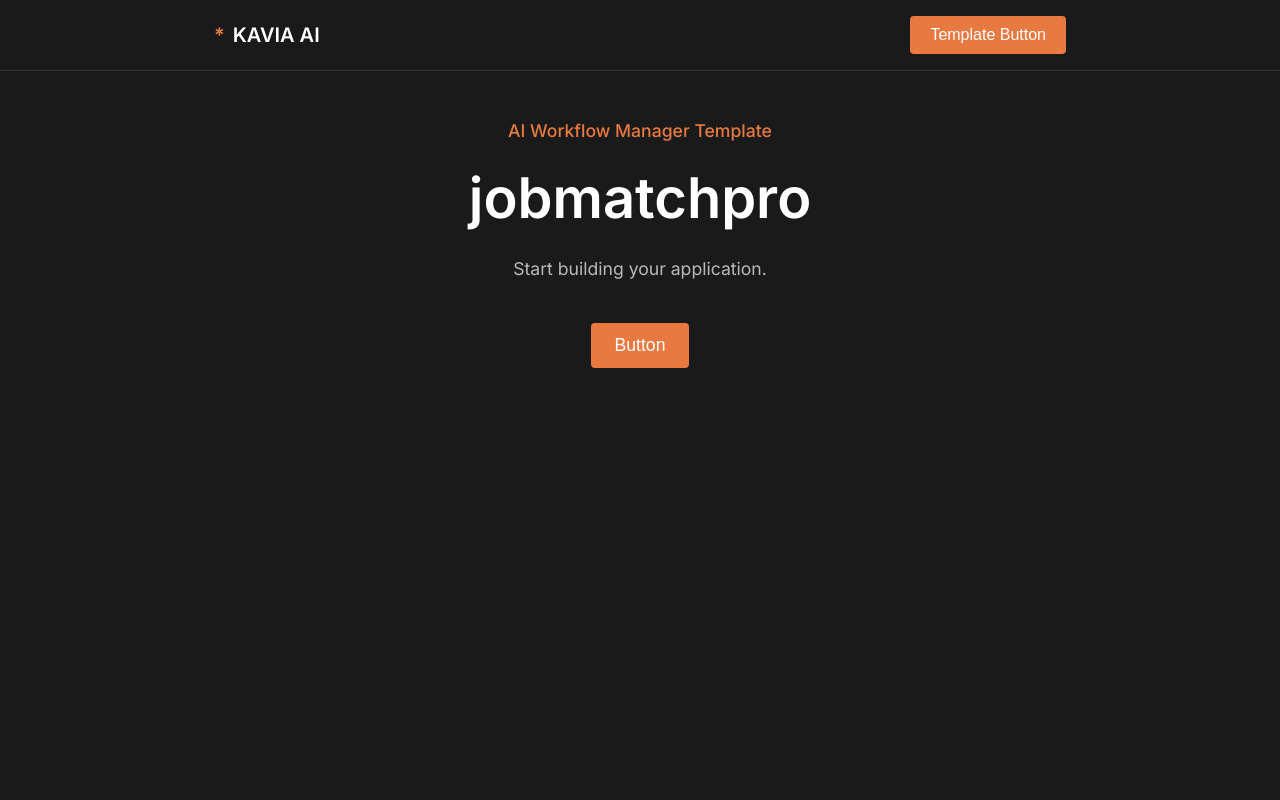
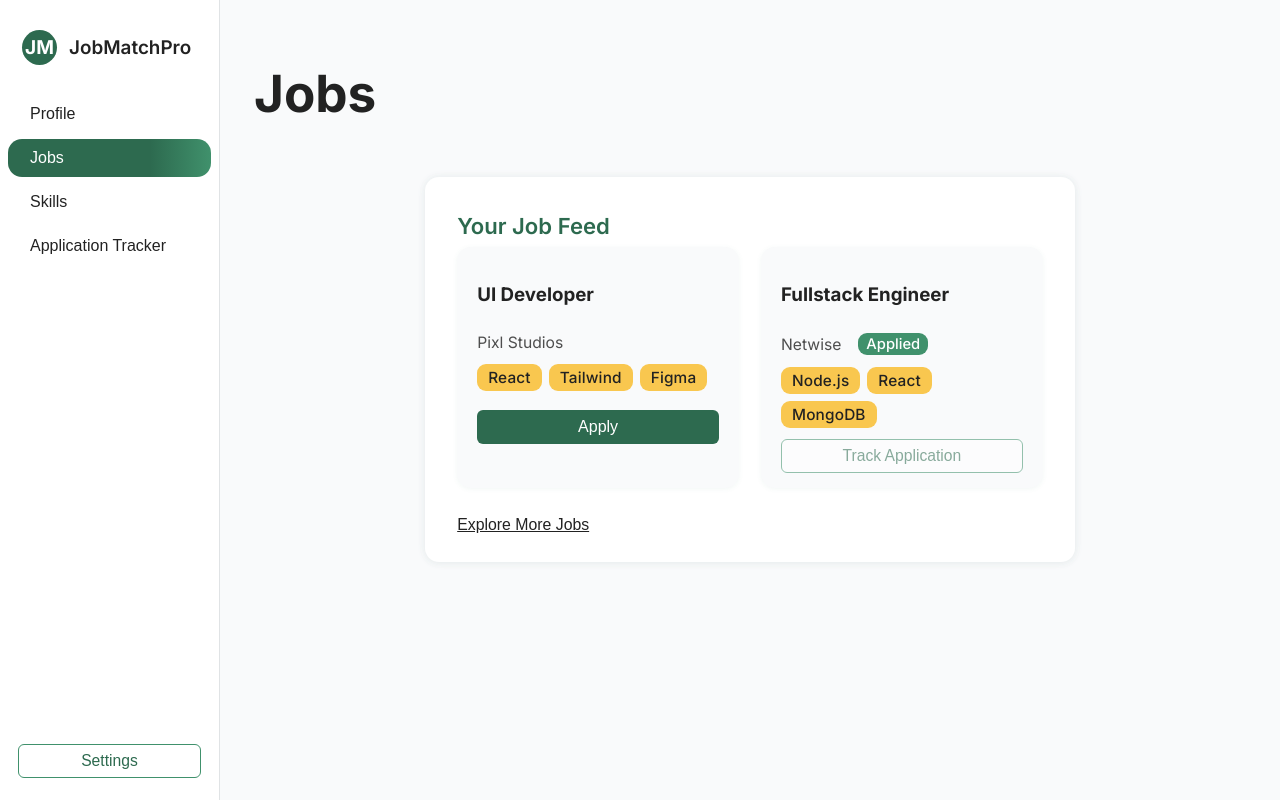
Before and after one commit to Workflow-Manager-admin/jobmatchpro-27323-94fd4c90, a React (Create React App) app in the folder jobmatchpro/: page / in a window 1280 px wide. Built offline with nearby package versions, Linux system fonts and the light colour scheme; the HTML template or start-up script is replaced by a standard one.

Commit message:
Auto-commit: Changes as of 2025-05-29T11:53:21.554001+00:00

```diff
--- a/jobmatchpro/src/App.js
+++ b/jobmatchpro/src/App.js
@@ -1,35 +1,12 @@
 import React from 'react';
 import './App.css';
+import JobMatchProContainer from './JobMatchProContainer';
 
+// PUBLIC_INTERFACE
 function App() {
   return (
     <div className="app">
-      <nav className="navbar">
-        <div className="container">
-          <div style={{ display: 'flex', justifyContent: 'space-between', width: '100%' }}>
-            <div className="logo">
-              <span className="logo-symbol">*</span> KAVIA AI
-            </div>
-            <button className="btn">Template Button</button>
-          </div>
-        </div>
-      </nav>
-
-      <main>
-        <div className="container">
-          <div className="hero">
-            <div className="subtitle">AI Workflow Manager Template</div>
-
-            <h1 className="title">jobmatchpro</h1>
-
-            <div className="description">
-              Start building your application.
-            </div>
-
-            <button className="btn btn-large">Button</button>
-          </div>
-        </div>
-      </main>
+      <JobMatchProContainer />
     </div>
   );
 }
```
Also changed, not shown: 2 other files (tests, documents, lock files or other folders).
